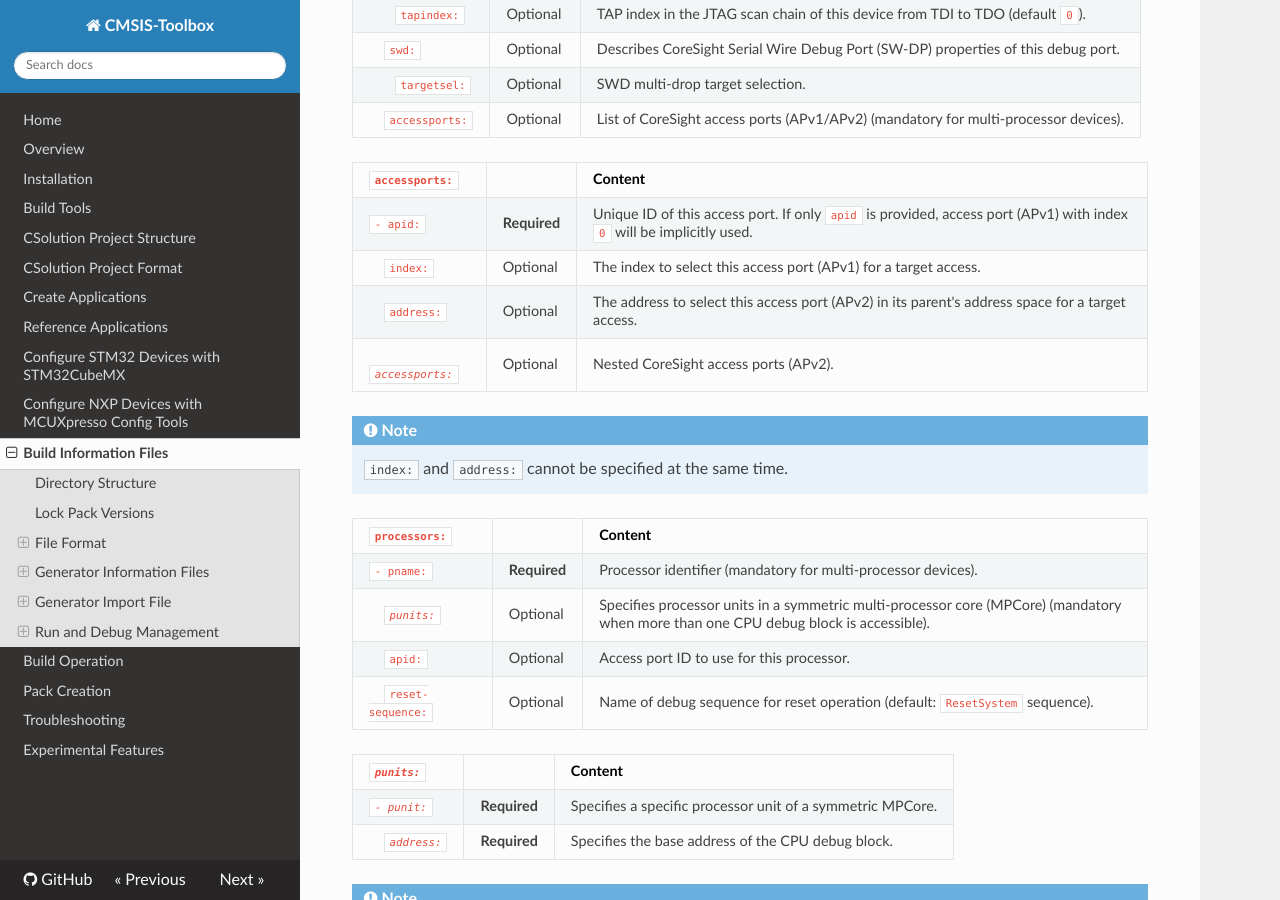
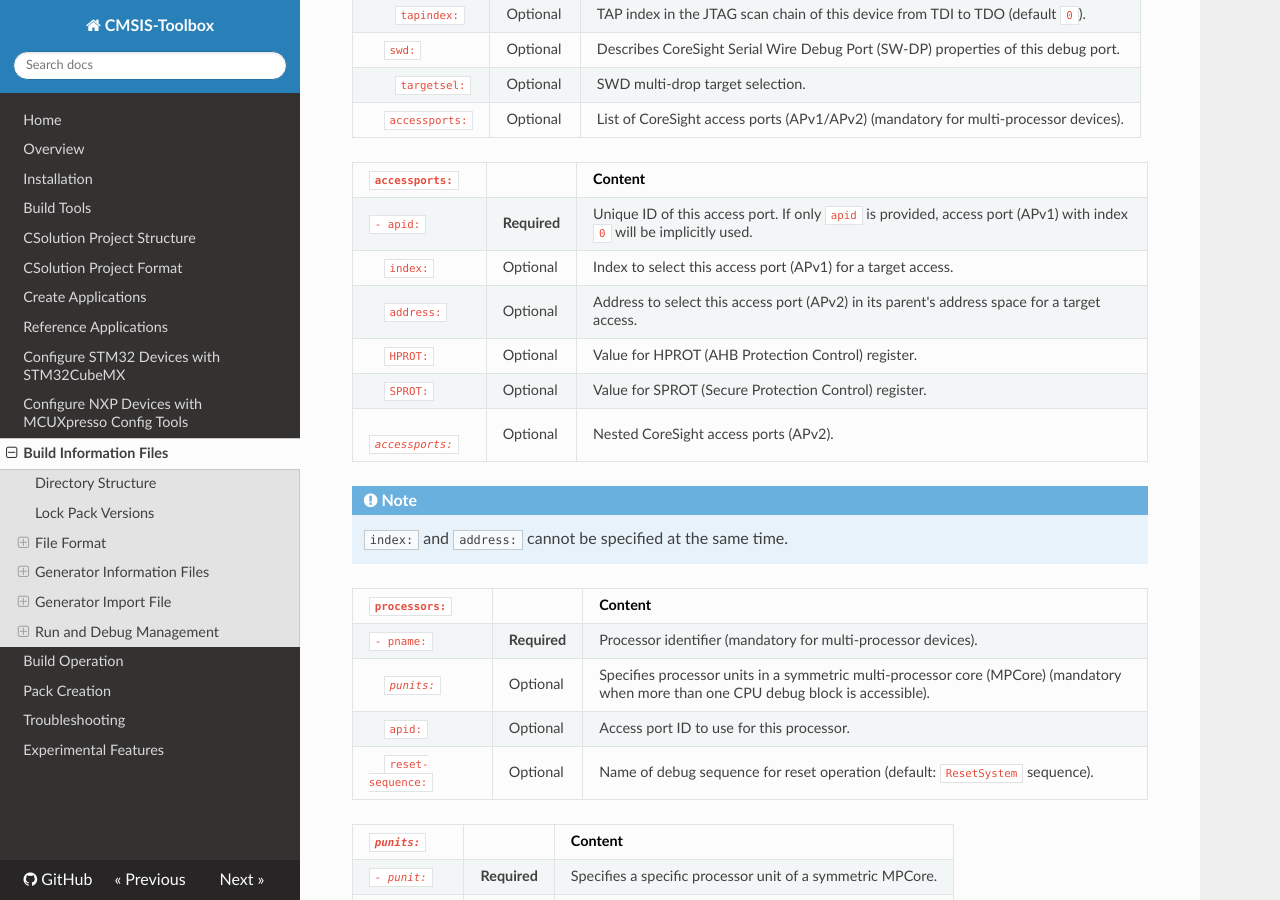
Before and after one commit to Open-CMSIS-Pack/cmsis-toolbox, an MkDocs documentation site: the page built from docs/YML-CBuild-Format.md, in a window 1280 px wide and 900 px high, scrolled down 26303 px. Built offline with MkDocs 1.6.1, drawn with Linux system fonts in a browser that asks for light colours; nearby versions of some CDN libraries.

Commit message:
HPROT and SPROT added (issue devtools #2034)

```diff
--- a/docs/YML-CBuild-Format.md
+++ b/docs/YML-CBuild-Format.md
@@ -1126,8 +1126,10 @@ debug-topology:
 `accessports:`                                    |              | Content
 :-------------------------------------------------|--------------|:------------------------------------
 `- apid:`                                         | **Required** | Unique ID of this access port. If only `apid` is provided, access port (APv1) with index `0` will be implicitly used.
-&nbsp;&nbsp;&nbsp; `index:`                       |   Optional   | The index to select this access port (APv1) for a target access.
-&nbsp;&nbsp;&nbsp; `address:`                     |   Optional   | The address to select this access port (APv2) in its parent's address space for a target access.
+&nbsp;&nbsp;&nbsp; `index:`                       |   Optional   | Index to select this access port (APv1) for a target access.
+&nbsp;&nbsp;&nbsp; `address:`                     |   Optional   | Address to select this access port (APv2) in its parent's address space for a target access.
+&nbsp;&nbsp;&nbsp; `HPROT:`                       |   Optional   | Value for HPROT (AHB Protection Control) register.
+&nbsp;&nbsp;&nbsp; `SPROT:`                       |   Optional   | Value for SPROT (Secure Protection Control) register.
 &nbsp;&nbsp;&nbsp; *`accessports:`*               |   Optional   | Nested CoreSight access ports (APv2).
 
 !!! Note
```
